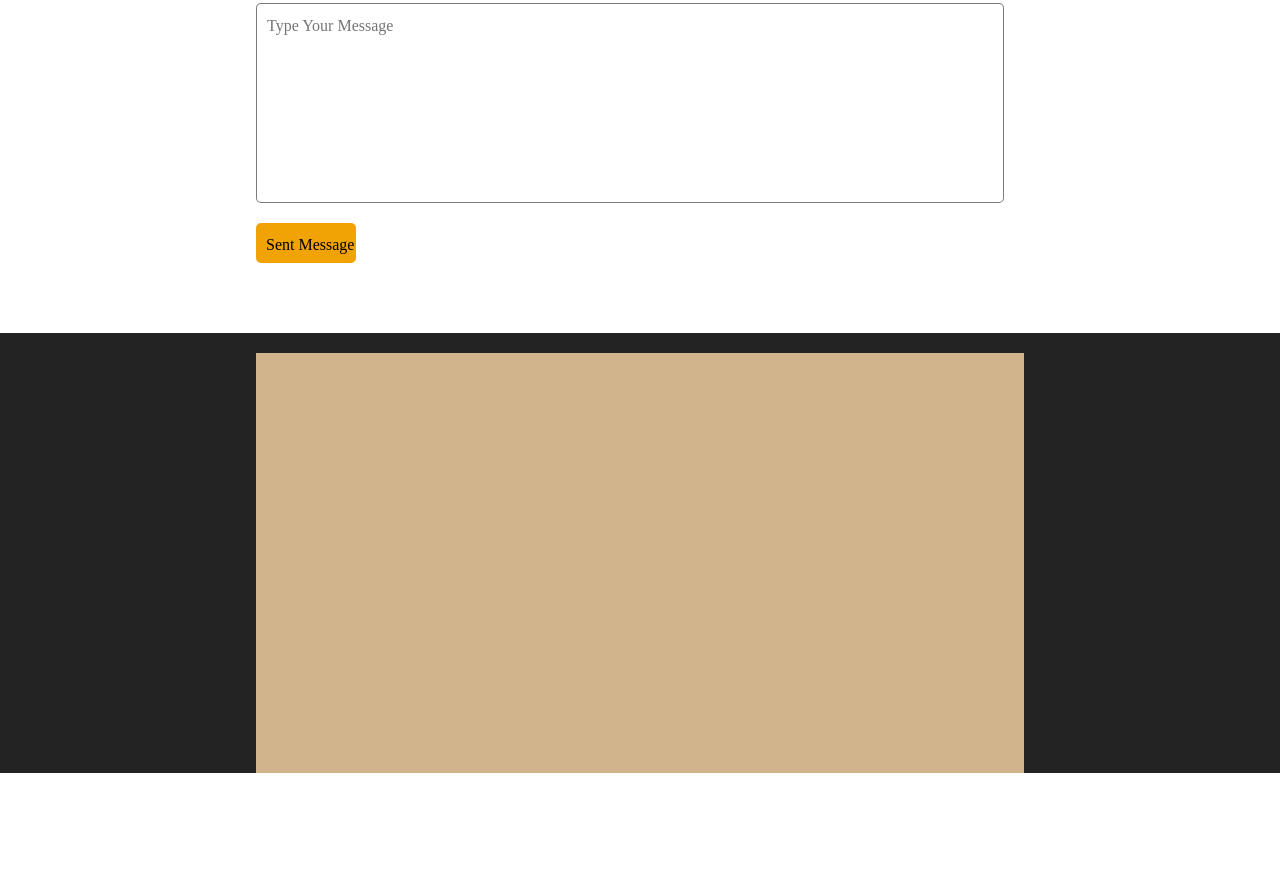
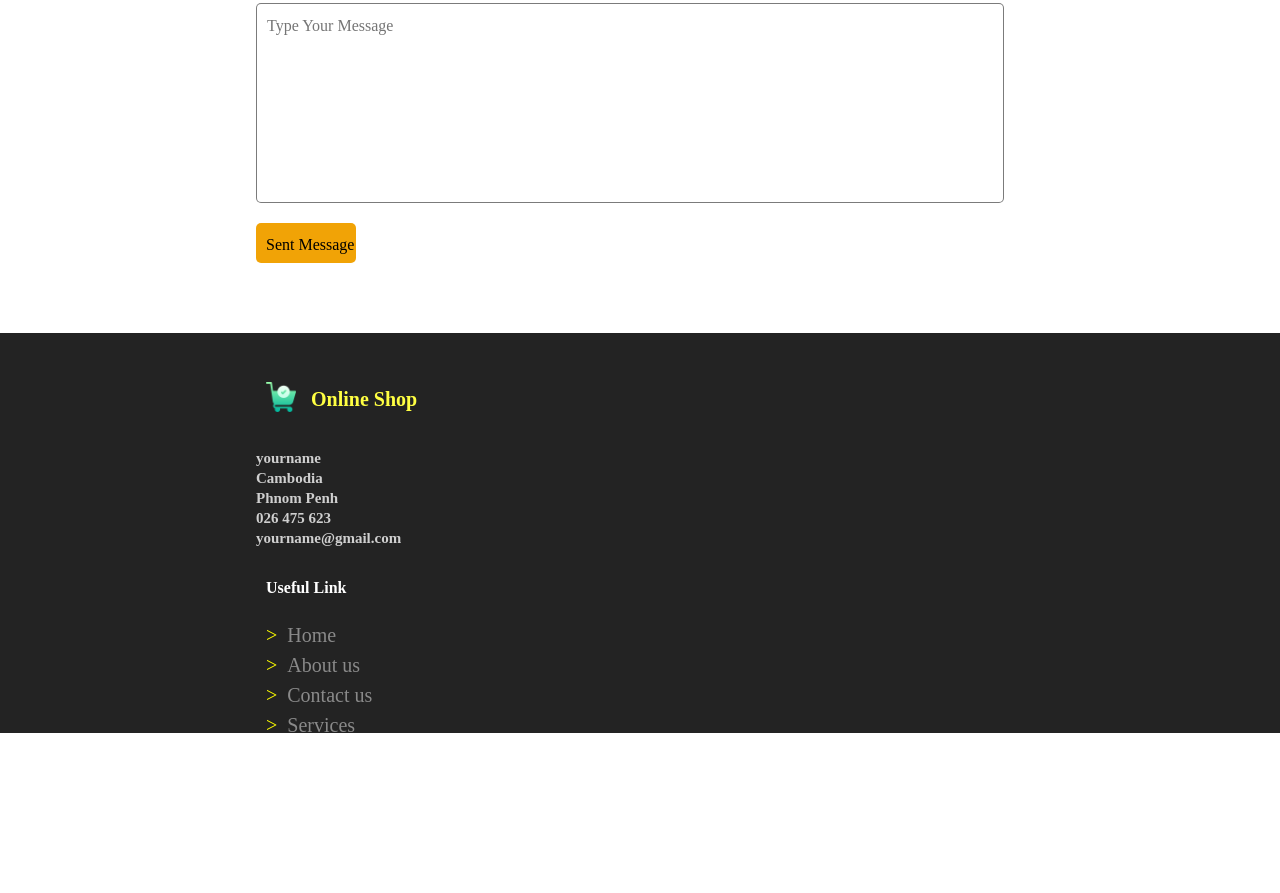
Before and after one commit to Kimsor1111/shop, a plain HTML site: page index.html in a window 1280 px wide. Shown: the part 7295-8188 px from the top of the page. After the commit the page ends 8028 px from the top, so only its background shows below. Drawn offline with nearby package versions, Linux system fonts and the light colour scheme; a web font is replaced by a local one.

Commit message:
Add files via upload

```diff
--- a/index.html
+++ b/index.html
@@ -946,21 +946,61 @@
         <div class="footer-container">
             <div class="row">
                 <div class="col-xxl-3">
-                    <div class="box-footer"></div>
+                    <div class="box-footer">
+                        <div class="top">
+                            <a href="#">
+                                <img src="img/logo (1).png" alt="">
+                                <p>Online Shop</p>
+                            </a>
+                        </div>
+                        <div class="body">
+                            <p>yourname</p>
+                            <p>Cambodia</p>
+                            <p>Phnom Penh</p>
+                            <p>026 475 623</p>
+                            <p>yourname@gmail.com</p>
+                        </div>
+                    </div>
                 </div>
                 <div class="col-xxl-3">
-                    <div class="box-footer"></div>
+                    <div class="box-footer">
+                        <h5>Useful Link</h5>
+                        <ul>
+                            <li><a href="#">><span >Home</span></a></li>
+                            <li><a href="#">><span >About us</span></a></li>
+                            <li><a href="#">><span >Contact us</span></a></li>
+                            <li><a href="#">><span >Services</span></a></li>
+                            <li><a href="#">><span >Privacy policy</span></a></li>
+                        </ul>
+                    </div>
                 </div>
                 <div class="col-xxl-3">
-                    <div class="box-footer"></div>
+                    <div class="box-footer">
+                        <h5>Our Services</h5>
+                        <ul>
+                            <li><a href="#">><span >Pants</span></a></li>
+                            <li><a href="#">><span >Phone</span></a></li>
+                            <li><a href="#">><span >Laptop</span></a></li>
+                            <li><a href="#">><span >Camera</span></a></li>
+                            <li><a href="#">><span >Tablets</span></a></li>
+                        </ul>
+                    </div>
                 </div>
                 <div class="col-xxl-3">
-                    <div class="box-footer"></div>
+                    <div class="box-footer">
+                        <h5>Social Media</h5>
+                        <div class="icon-container">
+                            <div class="icon"><i class="fa-brands fa-facebook"></i></div>
+                            <div class="icon"><i class="fa-brands fa-facebook-messenger"></i></div>
+                            <div class="icon"><i class="fa-brands fa-telegram"></i></div>
+                            <div class="icon"><i class="fa-brands fa-instagram"></i></div>
+                            <div class="icon"><i class="fa-brands fa-twitter"></i></div>
+                        </div>
+                    </div>
                 </div>
             </div>
         </div>
     </footer>
-    <br><br><br><br><br>
 </body>
 <script>
 $(document).ready(function(){
--- a/responsive.css
+++ b/responsive.css
@@ -113,4 +113,29 @@
     form input[type="submit"]{
         width: 30%;
     }
+    footer .footer-container{
+        width: 90%;
+    }
+    footer{
+        height: 640px;
+        margin-top: 10px;
+    }
+    footer .footer-container .box-footer .top{
+        transform: translateY(-30px);
+    }
+    footer .footer-container .box-footer .body{
+        transform: translateY(-20px);
+    }
+    footer .footer-container .box-footer h5{
+        transform: translateY(-40px);
+    }
+    footer .footer-container .box-footer ul{
+        transform: translateY(-40px);
+    }
+    footer .footer-container .box-footer .icon-container .icon{
+        transform: translateY(-50px);
+    }
+    footer .footer-container .box-footer .icon-container{
+        width: 40%;
+    }
 }
--- a/style.css
+++ b/style.css
@@ -418,18 +418,108 @@ footer{
     width: 100%;
     overflow: hidden;
     background-color: rgba(0, 0, 0, 0.863);
-    padding-block: 20px;
+    padding-block: 50px;
     box-sizing: border-box;
     margin-top: 50px;
 }
 footer .footer-container{
     width: 60%;
-    height: 400px;
-    background-color: red;
+    height: 300px;
     margin: auto;
 }
 footer .footer-container .box-footer{
     width: 100%;
-    height: 400px;
-    background-color: tan;
+    height: 180px;
 }
+footer .footer-container .box-footer .top{
+    width: 100%;
+    height: 15%;
+}
+footer .footer-container .box-footer .top a img{
+    width: 30px;
+    height: 30px;
+    margin-left: 10px;
+}
+footer .footer-container .box-footer .top a{
+    width: 100%;
+    height: 100%;
+    display: flex;
+    align-items: center;
+    flex-direction: row;
+    color: rgb(255, 255, 66);
+    text-decoration: none;
+}
+footer .footer-container .box-footer .top a p{
+    transform: translateY(10px);
+    margin-left: 15px;
+    font-weight: bolder;
+    font-size: 20px;
+}
+footer .footer-container .box-footer .top a:hover p{
+    text-decoration: underline;
+}
+footer .footer-container .box-footer .body{
+    width: 100%;
+    height: 80%;
+    margin-block-start: 6%;
+    display: flex;
+    flex-direction: column;
+    line-height: 4px;
+}
+footer .footer-container .box-footer .body p{
+    color: rgb(207, 207, 207);
+    font-size: 15px;
+    font-weight: bold;
+}
+footer .footer-container .box-footer h5{
+    color: white;
+    transform: translateY(15px);
+    font-size: 16px;
+    font-weight: bolder;
+    margin-left: 10px;
+}
+footer .footer-container .box-footer ul{
+    transform: translateY(30px);
+    list-style-type: none;
+    margin: 0;
+    padding: 0;
+    margin-left: 10px;
+}
+footer .footer-container .box-footer ul li a{
+    color: yellow;
+    font-size: 20px;
+    text-decoration: none;
+}
+footer .footer-container .box-footer ul li a span{
+    color: rgba(190, 190, 190, 0.664);
+    margin-left: 10px;
+}
+footer .footer-container .box-footer ul li a span:hover{
+    color: yellow;
+    text-decoration: underline;
+}
+footer .footer-container .box-footer .icon-container{
+    width: 100%;
+    height: 50px;
+    transform: translateY(20px);
+    display: flex;
+    justify-content: space-between;
+    align-items: center;
+}
+footer .footer-container .box-footer .icon-container .icon{
+    width: 40px;
+    height: 40px;
+    background-color: rgba(37, 37, 37, 0.788);
+    border-radius: 50%;
+    display: flex;
+    justify-content: center;
+    align-items: center;
+    cursor: pointer;
+}
+footer .footer-container .box-footer .icon-container .icon i{
+    color: rgb(0, 214, 214);
+    font-size: 18px;
+}
+footer .footer-container .box-footer .icon-container .icon:hover i{
+    color: yellow;
+}
```
Also changed, not shown: img/logo (1).png (added).
